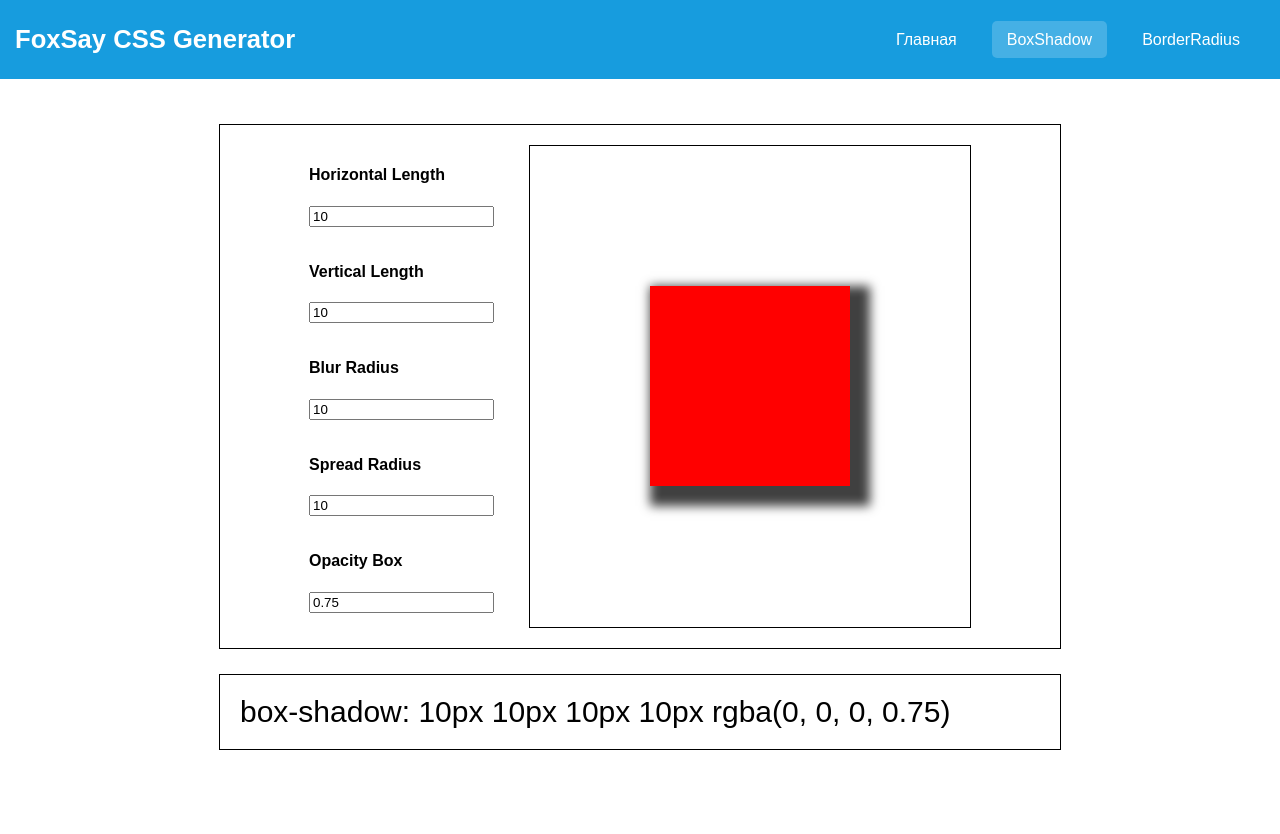
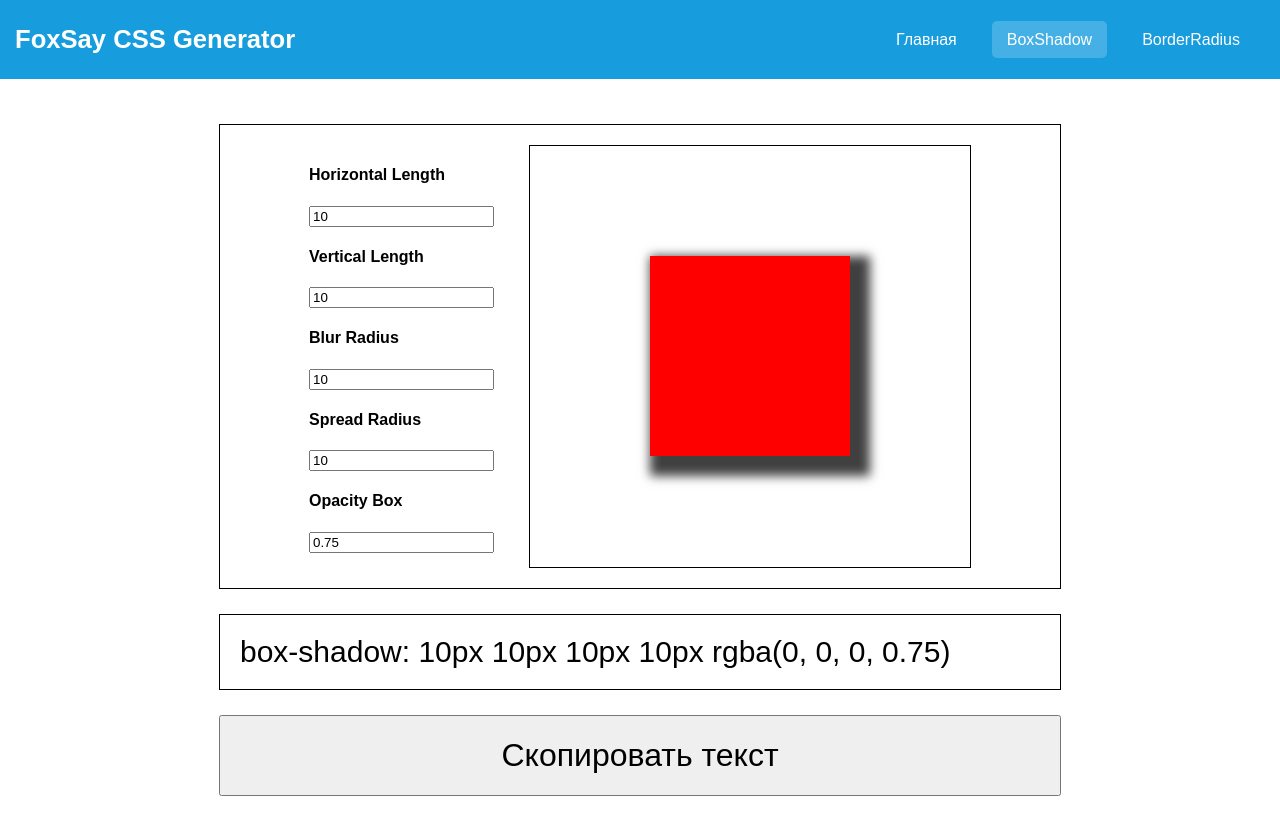
Before and after one commit to DimaChekashov/foxsay-css-generator, a React (Create React App) app: page /box-shadow in a window 1280 px wide. Before the commit the page ends 800 px from the top, so only its background shows below. Built offline with nearby package versions, Linux system fonts and the light colour scheme.

Commit message:
changed the arrangement of styles started using the BEM methodology

```diff
--- a/src/index.css
+++ b/src/index.css
@@ -2,3 +2,52 @@ body {
     margin: 0;
     font-family: Arial, sans-serif;
 }
+
+.generator {
+    width: 800px;
+    padding: 20px;
+    border: 1px solid #000000;
+    display: flex;
+    justify-content: center;
+    margin: 45px auto 0 auto;
+}
+
+.generator__inputs {
+    width: 200px;
+}
+
+.input-group {
+    margin-bottom: 15px;
+}
+
+.input-group__input {
+    outline: none;
+}
+
+.generator__result-wrapper {
+    width: 400px;
+    margin-left: 20px;
+    border: 1px solid #000000;
+    display: flex;
+    align-items: center;
+    justify-content: center;
+    padding: 20px;
+}
+
+.generator__output {
+    margin: 25px auto 0 auto;
+    width: 800px;
+    padding: 20px;
+    border: 1px solid #000000;
+    font-size: 30px;
+    font-weight: 500;
+}
+
+.btn-copy {
+    margin: 25px auto 40px auto;
+    display: block;
+    padding: 20px;
+    width: 842px;
+    font-size: 2rem;
+    cursor: pointer;
+}
--- a/src/pages/BorderRadius/BorderRadius.css
+++ b/src/pages/BorderRadius/BorderRadius.css
@@ -1,30 +1,4 @@
-.border-radius {
-    width: 800px;
-    padding: 20px;
-    border: 1px solid #000000;
-    display: flex;
-    justify-content: center;
-    margin: 45px auto 0 auto;
-}
-
-.border-radius__inputs {
-    width: 200px;
-}
-.border-radius__input {
-    margin-bottom: 15px;
-}
-
-.border-radius__output {
-    width: 400px;
-    margin-left: 20px;
-    border: 1px solid #000000;
-    display: flex;
-    align-items: center;
-    justify-content: center;
-    padding: 20px;
-}
-
-.border-radius-result {
+.border-radius__result {
     width: 200px;
     height: 200px;
     background-color: red;
@@ -35,25 +9,3 @@
     border-bottom-right-radius: 10px;
     /* transition: all 0.2s ease 0.02s; */
 }
-
-.border-radius__input {
-    outline: none;
-}
-
-.border-radius-output {
-    margin: 25px auto 0 auto;
-    width: 800px;
-    padding: 20px;
-    border: 1px solid #000000;
-    font-size: 30px;
-    font-weight: 500;
-}
-
-.btn-copy-border {
-    margin: 25px auto 40px auto;
-    display: block;
-    padding: 20px;
-    width: 842px;
-    font-size: 2rem;
-    cursor: pointer;
-}
--- a/src/pages/BorderRadius/BorderRadius.js
+++ b/src/pages/BorderRadius/BorderRadius.js
@@ -60,11 +60,12 @@ export default class BorderRadius extends Component {
 
     onCopyText() {
         let r = document.createRange();
-        r.selectNode(document.querySelector(".border-radius-output"));
+        r.selectNode(document.querySelector(".generator__output"));
         window.getSelection().removeAllRanges();
         window.getSelection().addRange(r);
         document.execCommand("copy");
         window.getSelection().removeAllRanges();
+        alert("Текст скопирован!");
     }
 
     render() {
@@ -78,13 +79,13 @@ export default class BorderRadius extends Component {
 
         return (
             <>
-                <div className="border-radius">
-                    <div className="border-radius__inputs">
+                <div className="generator border-radius">
+                    <div className="generator__inputs">
                         {this.inputs.map(({ label, name }) => (
                             <div className="input-group" key={name}>
                                 <h4>{label}</h4>
                                 <input
-                                    className="border-radius__input"
+                                    className="input-group__input"
                                     type="text"
                                     value={this.state[name]}
                                     onChange={(e) =>
@@ -100,9 +101,9 @@ export default class BorderRadius extends Component {
                             </div>
                         ))}
                     </div>
-                    <div className="border-radius__output">
+                    <div className="generator__result-wrapper">
                         <div
-                            className="border-radius-result"
+                            className="border-radius__result"
                             style={{
                                 borderTopLeftRadius: borderTopLeftRadius + "px",
                                 borderTopRightRadius:
@@ -116,7 +117,7 @@ export default class BorderRadius extends Component {
                         ></div>
                     </div>
                 </div>
-                <div className="border-radius-output">
+                <div className="generator__output">
                     {`border: ${borderWidth}px solid #000000;`}
                     <br />
                     {`border-top-left-radius: ${borderTopLeftRadius}px;`}
@@ -128,7 +129,7 @@ export default class BorderRadius extends Component {
                     {`border-bottom-right-radius: ${borderBottomRightRadius}px;`}
                     <br />
                 </div>
-                <button className="btn-copy-border" onClick={this.onCopyText}>
+                <button className="btn-copy" onClick={this.onCopyText}>
                     Скопировать текст
                 </button>
             </>
--- a/src/pages/BoxShadow/BoxShadow.css
+++ b/src/pages/BoxShadow/BoxShadow.css
@@ -1,54 +1,6 @@
-.box-shadow {
-    width: 800px;
-    padding: 20px;
-    border: 1px solid #000000;
-    display: flex;
-    justify-content: center;
-    margin: 45px auto 0 auto;
-}
-
-.box-shadow__inputs {
-    width: 200px;
-}
-.box-shadow__input {
-    margin-bottom: 15px;
-}
-
-.box-shadow__output {
-    width: 400px;
-    margin-left: 20px;
-    border: 1px solid #000000;
-    display: flex;
-    align-items: center;
-    justify-content: center;
-    padding: 20px;
-}
-
-.box-shadow-result {
+.box-shadow__result {
     width: 200px;
     height: 200px;
     background-color: red;
     /* transition: all 0.2s ease 0.02s; */
 }
-
-.box-shadow__input {
-    outline: none;
-}
-
-.box-shadow-output {
-    margin: 25px auto 0 auto;
-    width: 800px;
-    padding: 20px;
-    border: 1px solid #000000;
-    font-size: 30px;
-    font-weight: 500;
-}
-
-.btn-copy-border {
-    margin: 25px auto 40px auto;
-    display: block;
-    padding: 20px;
-    width: 842px;
-    font-size: 2rem;
-    cursor: pointer;
-}
--- a/src/pages/BoxShadow/BoxShadow.js
+++ b/src/pages/BoxShadow/BoxShadow.js
@@ -58,6 +58,16 @@ export default class BoxShadow extends Component {
         }
     }
 
+    onCopyText() {
+        let r = document.createRange();
+        r.selectNode(document.querySelector(".generator__output"));
+        window.getSelection().removeAllRanges();
+        window.getSelection().addRange(r);
+        document.execCommand("copy");
+        window.getSelection().removeAllRanges();
+        alert("Текст скопирован!");
+    }
+
     render() {
         const {
             horizontalLength,
@@ -69,13 +79,13 @@ export default class BoxShadow extends Component {
 
         return (
             <>
-                <div className="box-shadow">
-                    <div className="box-shadow__inputs">
+                <div className="generator box-shadow">
+                    <div className="generator__inputs">
                         {this.inputs.map(({ label, name }) => (
                             <div className="input-group" key={name}>
                                 <h4>{label}</h4>
                                 <input
-                                    className="border-radius__input"
+                                    className="input-group__input"
                                     type="text"
                                     value={this.state[name]}
                                     onChange={(e) =>
@@ -91,18 +101,21 @@ export default class BoxShadow extends Component {
                             </div>
                         ))}
                     </div>
-                    <div className="box-shadow__output">
+                    <div className="generator__result-wrapper">
                         <div
-                            className="box-shadow-result"
+                            className="box-shadow__result"
                             style={{
                                 boxShadow: `${horizontalLength}px ${verticalLength}px ${blurRadius}px ${spreadRadius}px rgba(0, 0, 0, ${opacityBox})`,
                             }}
                         ></div>
                     </div>
                 </div>
-                <div className="box-shadow-output">
+                <div className="generator__output">
                     {`box-shadow: ${horizontalLength}px ${verticalLength}px ${blurRadius}px ${spreadRadius}px rgba(0, 0, 0, ${opacityBox})`}
                 </div>
+                <button className="btn-copy" onClick={this.onCopyText}>
+                    Скопировать текст
+                </button>
             </>
         );
     }
```
